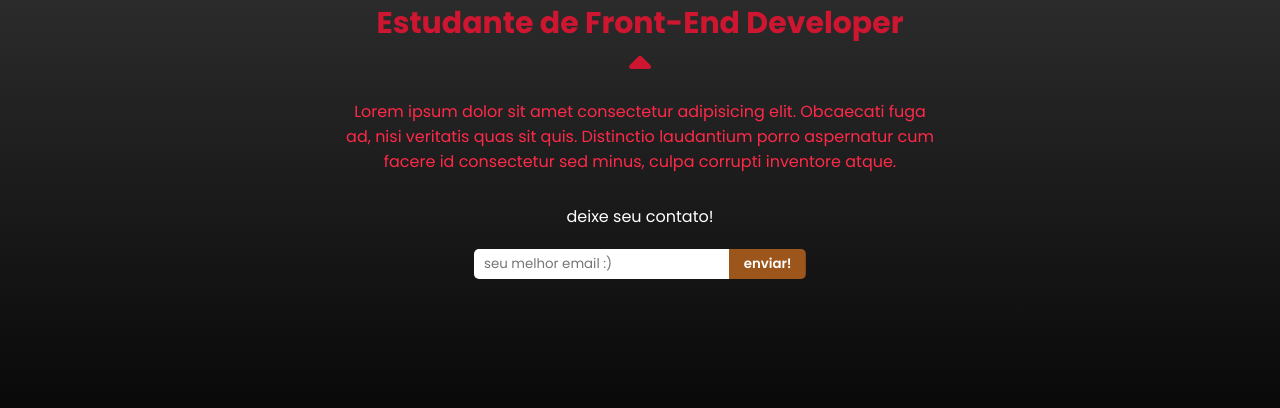
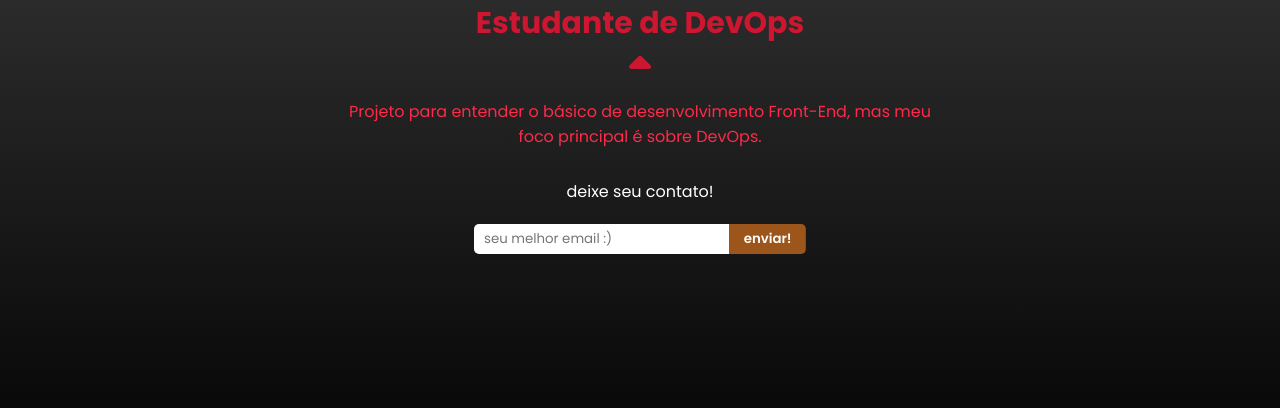
Before and after one commit to calimanfilho/calimanfilho.github.io, a plain HTML site: page index.html in a window 1280 px wide. Both pictures are taken after a click on the element 640 px from the left and 358 px from the top of the page. Shown: the part 286-694 px from the top of the page. Drawn offline with Linux system fonts and the light colour scheme.

Commit message:
fix: atualiza o texto do index.html

```diff
--- a/index.html
+++ b/index.html
@@ -35,14 +35,14 @@
         <section class="container">
             <div class="name">
                 <h1>Caliman Filho</h1>
-                <h5>Estudante de Front-End Developer</h5>
+                <h5>Estudante de DevOps</h5>
             </div>
             <div onclick="displayAbout()" id="arrow">
                 <i id="animation" class="fa-solid fa-sort-down"></i>
             </div>
             <div style="display: none;" id="about">
                 <p>
-                    Lorem ipsum dolor sit amet consectetur adipisicing elit. Obcaecati fuga ad, nisi veritatis quas sit quis. Distinctio laudantium porro aspernatur cum facere id consectetur sed minus, culpa corrupti inventore atque.
+                    Projeto para entender o básico de desenvolvimento Front-End, mas meu foco principal é sobre DevOps.
                 </p>
             </div>
             <div class="form">
```
